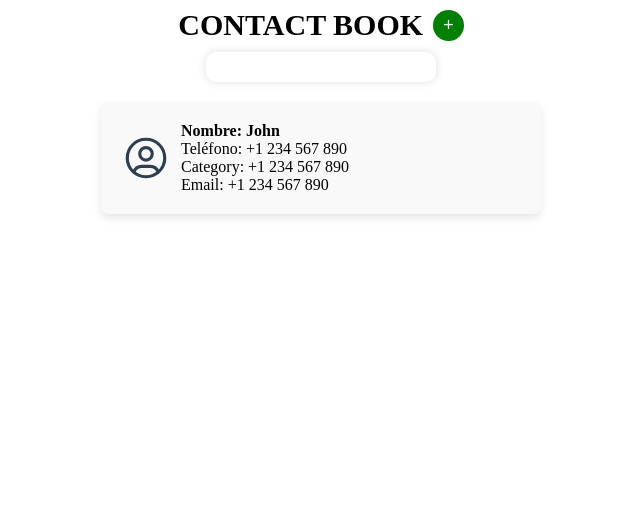
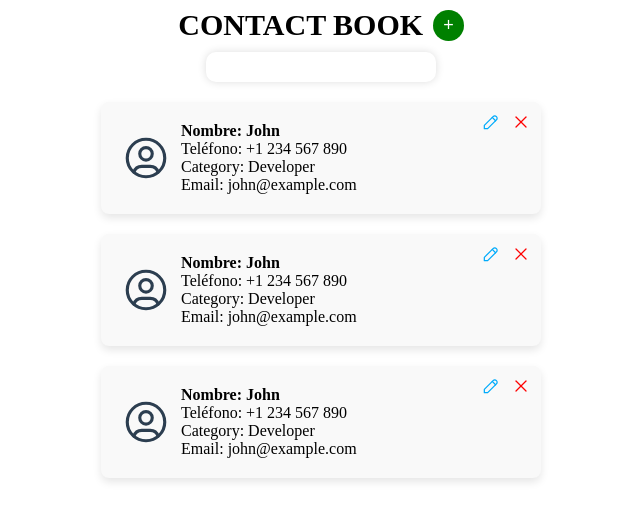
Before and after one commit to abian22/ContactBookFront, a React (Vite) app: page / in a window 1280 px wide. Shown: the top 520 px of the page, without its empty margins (319-959 px from the left). Built offline with nearby package versions, Linux system fonts and the light colour scheme.

Commit message:
cancel icon and edit icon added to contactComponent

```diff
--- a/src/App.jsx
+++ b/src/App.jsx
@@ -29,6 +29,8 @@ function App() {
       </div>
       <SearchComponent/>
       <ContactComponent/>
+      <ContactComponent/>
+      <ContactComponent/>
     </>
   );
 }
--- a/src/components/ContactComponent/ContactComponent.jsx
+++ b/src/components/ContactComponent/ContactComponent.jsx
@@ -1,21 +1,62 @@
-import profileIcon from "../../assets/profileIcon.svg"
+import profileIcon from "../../assets/profileIcon.svg";
+import cancelIcon from "../../assets/cancelIcon.svg";
+import editIcon from "../../assets/editIcon.svg";
 
 function ContactComponent() {
   return (
-    <div style={{ display: "flex", justifyContent: "center", marginTop: "20px" }}>
-    <div style={{width: "400px", padding: "20px", borderRadius:"8px", backgroundColor:"#f9f9f9", boxShadow:" 0 4px 8px rgba(0, 0, 0, 0.1)"}}>
-      <div style={{ display: "flex", alignItems: "center", gap: "10px" }}>
-        <img src={profileIcon} alt="Profile Icon" style={{ width: "50px", height: "50px" }} />
-        <div style={{ justifyContent:"center"}}>
-          <p style={{ margin: 0, fontWeight: "bold", }}>Nombre: John</p>
-          <p style={{ margin: 0 }}>Teléfono: +1 234 567 890</p>
-          <p style={{ margin: 0 }}>Category: +1 234 567 890</p>
-          <p style={{ margin: 0 }}>Email: +1 234 567 890</p>
+    <div
+      style={{ display: "flex", justifyContent: "center", marginTop: "20px" }}
+    >
+      <div
+        style={{
+          position: "relative",
+          width: "400px",
+          padding: "20px",
+          borderRadius: "8px",
+          backgroundColor: "#f9f9f9",
+          boxShadow: "0 4px 8px rgba(0, 0, 0, 0.1)",
+        }}
+      >
+        <img
+          src={editIcon}
+          alt="Edit Icon"
+          style={{
+            position: "absolute",
+            top: "10px",
+            right: "40px",
+            width: "20px",
+            height: "20px",
+            cursor: "pointer",
+          }}
+        />
+        <img
+          src={cancelIcon}
+          alt="Cancel Icon"
+          style={{
+            position: "absolute",
+            top: "10px",
+            right: "10px",
+            width: "20px",
+            height: "20px",
+            cursor: "pointer",
+          }}
+        />
+        <div style={{ display: "flex", alignItems: "center", gap: "10px" }}>
+          <img
+            src={profileIcon}
+            alt="Profile Icon"
+            style={{ width: "50px", height: "50px" }}
+          />
+          <div style={{ justifyContent: "center" }}>
+            <p style={{ margin: 0, fontWeight: "bold" }}>Nombre: John</p>
+            <p style={{ margin: 0 }}>Teléfono: +1 234 567 890</p>
+            <p style={{ margin: 0 }}>Category: Developer</p>
+            <p style={{ margin: 0 }}>Email: john@example.com</p>
+          </div>
         </div>
       </div>
     </div>
-  </div>
-  )
+  );
 }
 
-export default ContactComponent
+export default ContactComponent;
```
Also changed, not shown: src/assets/cancelIcon.svg (added), src/assets/editIcon.svg (added).
